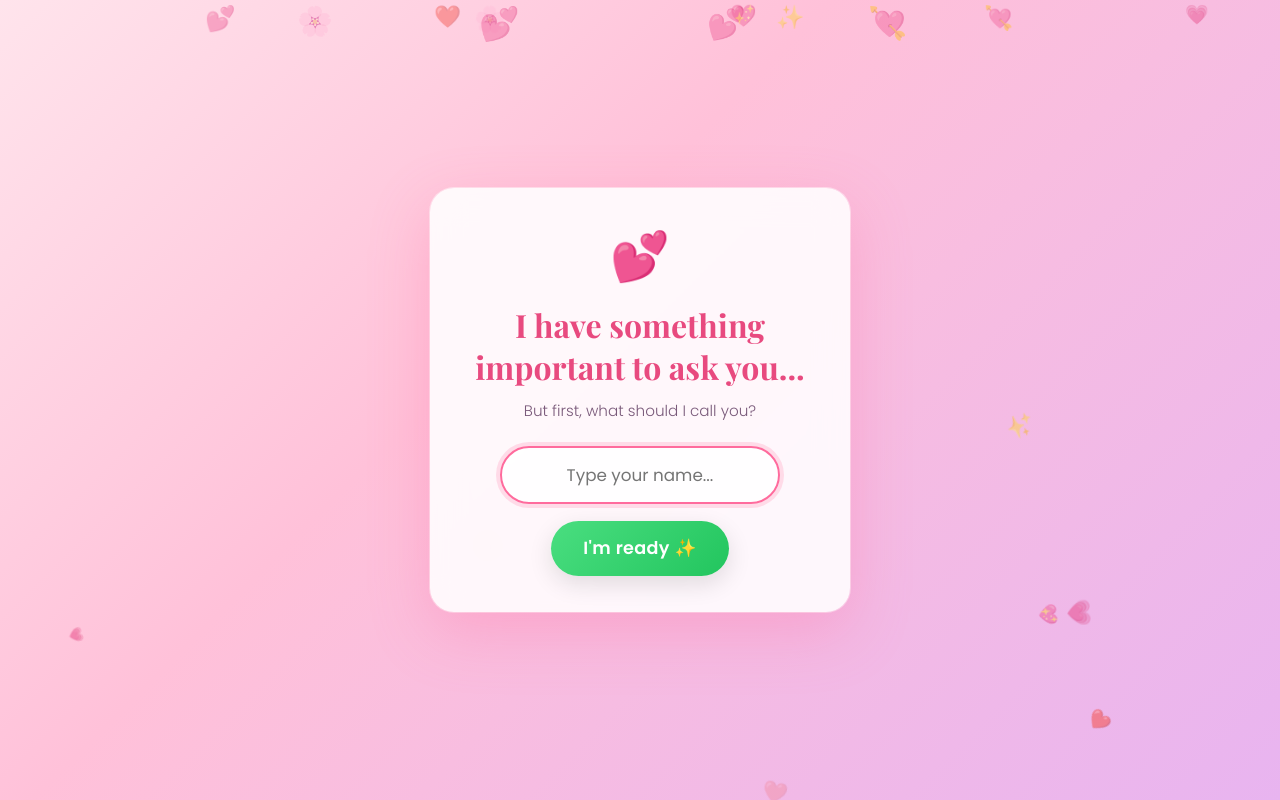
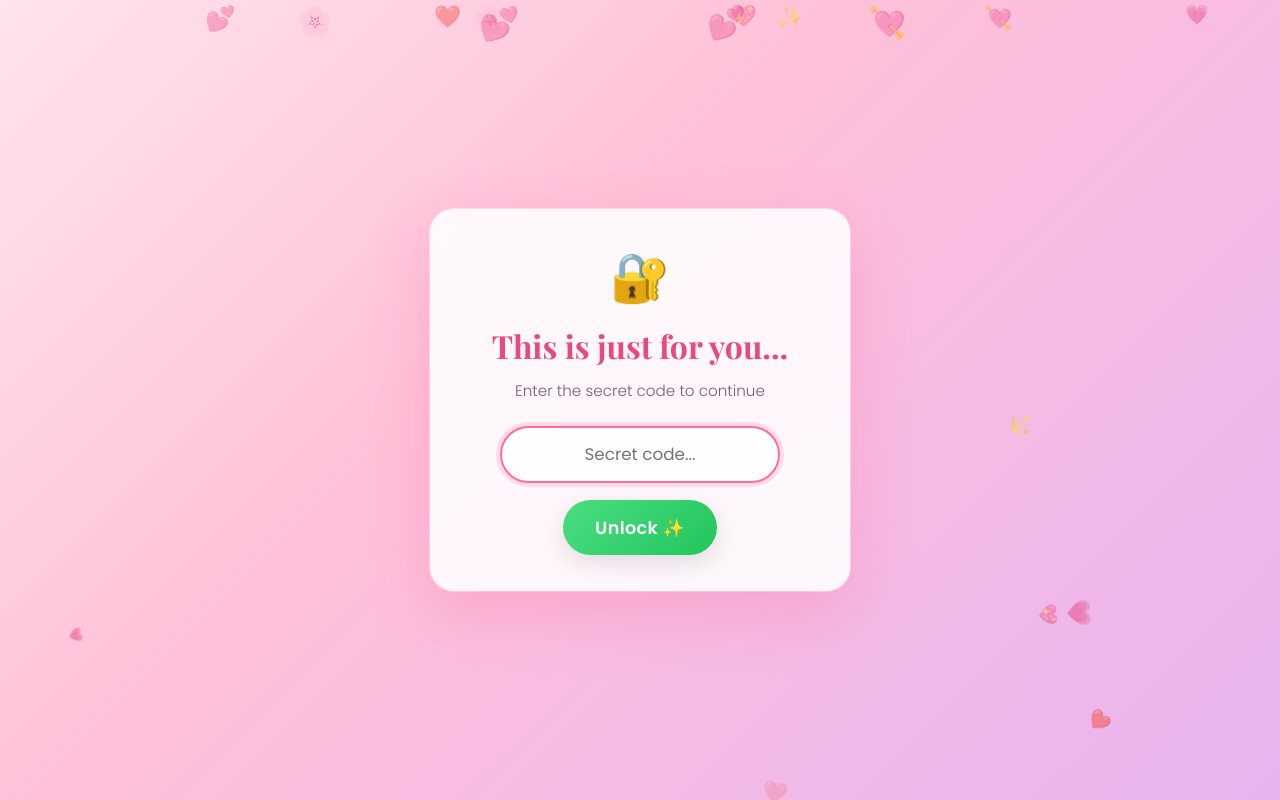
Before and after one commit to tonianyasulu/OTNIT, a React (Vite) app: page / in a window 1280 px wide. Built offline with nearby package versions, Linux system fonts and the light colour scheme.

Commit message:
add secret code screen

```diff
--- a/src/App.jsx
+++ b/src/App.jsx
@@ -1,12 +1,14 @@
 import { useState, useEffect, useRef, useCallback } from 'react'
 import confetti from 'canvas-confetti'
 import FloatingHearts from './components/FloatingHearts'
+import CodeScreen from './components/CodeScreen'
 import WelcomeScreen from './components/WelcomeScreen'
 import QuestionScreen from './components/QuestionScreen'
 import MessageScreen from './components/MessageScreen'
 import GalleryScreen from './components/GalleryScreen'
 
 const SCREENS = {
+  CODE: 'code',
   WELCOME: 'welcome',
   QUESTION: 'question',
   MESSAGE: 'message',
@@ -14,7 +16,7 @@ const SCREENS = {
 }
 
 function App() {
-  const [screen, setScreen] = useState(SCREENS.WELCOME)
+  const [screen, setScreen] = useState(SCREENS.CODE)
   const [name, setName] = useState('')
   const [musicPlaying, setMusicPlaying] = useState(false)
   const audioRef = useRef(null)
@@ -69,6 +71,8 @@ function App() {
     })
   }, [])
 
+  const handleUnlock = () => setScreen(SCREENS.WELCOME)
+
   const handleStart = (enteredName) => {
     setName(enteredName.trim() || 'beautiful')
     setScreen(SCREENS.QUESTION)
@@ -88,6 +92,7 @@ function App() {
   return (
     <>
       <FloatingHearts />
+      {screen === SCREENS.CODE && <CodeScreen onUnlock={handleUnlock} />}
       {screen === SCREENS.WELCOME && <WelcomeScreen onStart={handleStart} />}
       {screen === SCREENS.QUESTION && <QuestionScreen onYes={handleYes} />}
       {screen === SCREENS.MESSAGE && (
--- /dev/null
+++ b/src/components/CodeScreen.jsx
@@ -0,0 +1,53 @@
+import { useState } from 'react'
+
+// Change this to whatever secret code you want
+const SECRET_CODE = 'wachabe'
+
+export default function CodeScreen({ onUnlock }) {
+  const [code, setCode] = useState('')
+  const [error, setError] = useState(false)
+  const [shaking, setShaking] = useState(false)
+
+  const handleSubmit = (e) => {
+    e.preventDefault()
+    if (code.trim().toLowerCase() === SECRET_CODE.toLowerCase()) {
+      onUnlock()
+    } else {
+      setError(true)
+      setShaking(true)
+      setTimeout(() => setShaking(false), 400)
+    }
+  }
+
+  return (
+    <div className="screen">
+      <div className={`card ${shaking ? 'card-shake' : ''}`}>
+        <div className="welcome-emoji" aria-hidden="true">🔐</div>
+        <h1 className="title">This is just for you...</h1>
+        <p className="subtitle">Enter the secret code to continue</p>
+
+        <form onSubmit={handleSubmit} className="name-form">
+          <input
+            type="text"
+            className={`name-input ${error ? 'name-input-error' : ''}`}
+            placeholder="Secret code..."
+            value={code}
+            onChange={(e) => {
+              setCode(e.target.value)
+              setError(false)
+            }}
+            maxLength={40}
+            autoComplete="off"
+            autoFocus
+          />
+          {error && (
+            <p className="name-error">Wrong code 😅 Try again</p>
+          )}
+          <button type="submit" className="btn btn-yes name-btn">
+            Unlock ✨
+          </button>
+        </form>
+      </div>
+    </div>
+  )
+}
--- a/src/index.css
+++ b/src/index.css
@@ -597,3 +597,7 @@ button:active {
     padding-bottom: max(3rem, calc(2rem + env(safe-area-inset-bottom)));
   }
 }
+/* Secret code wrong answer shake */
+.card-shake {
+  animation: shake 0.4s ease;
+}
```
